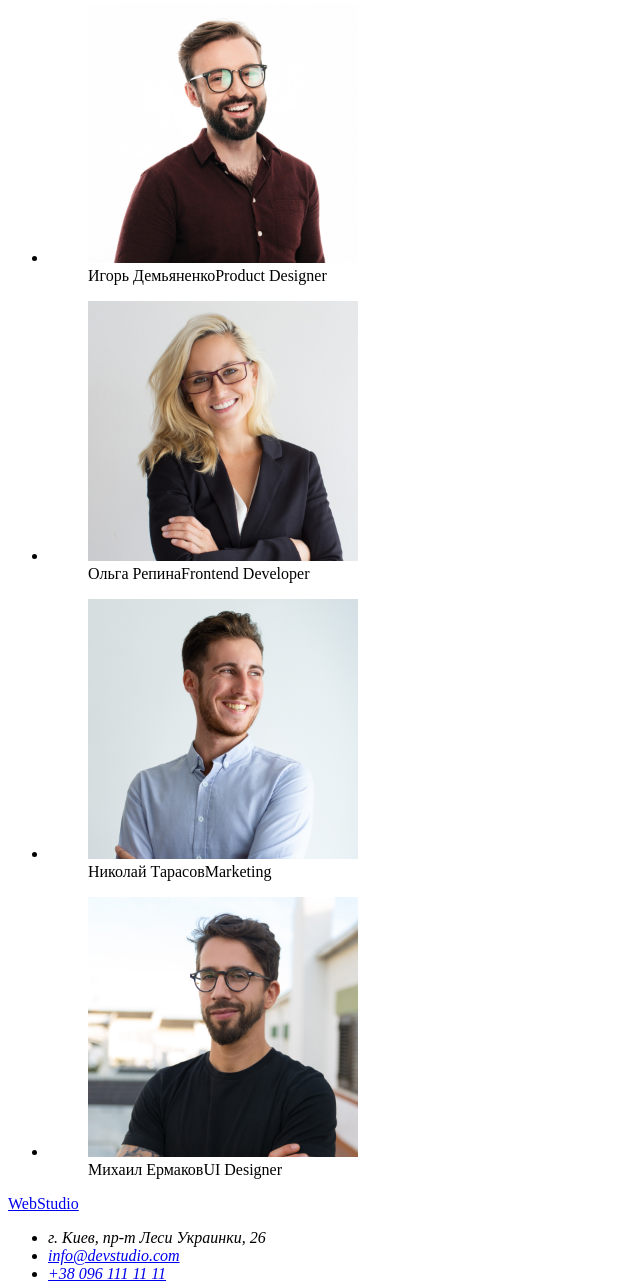
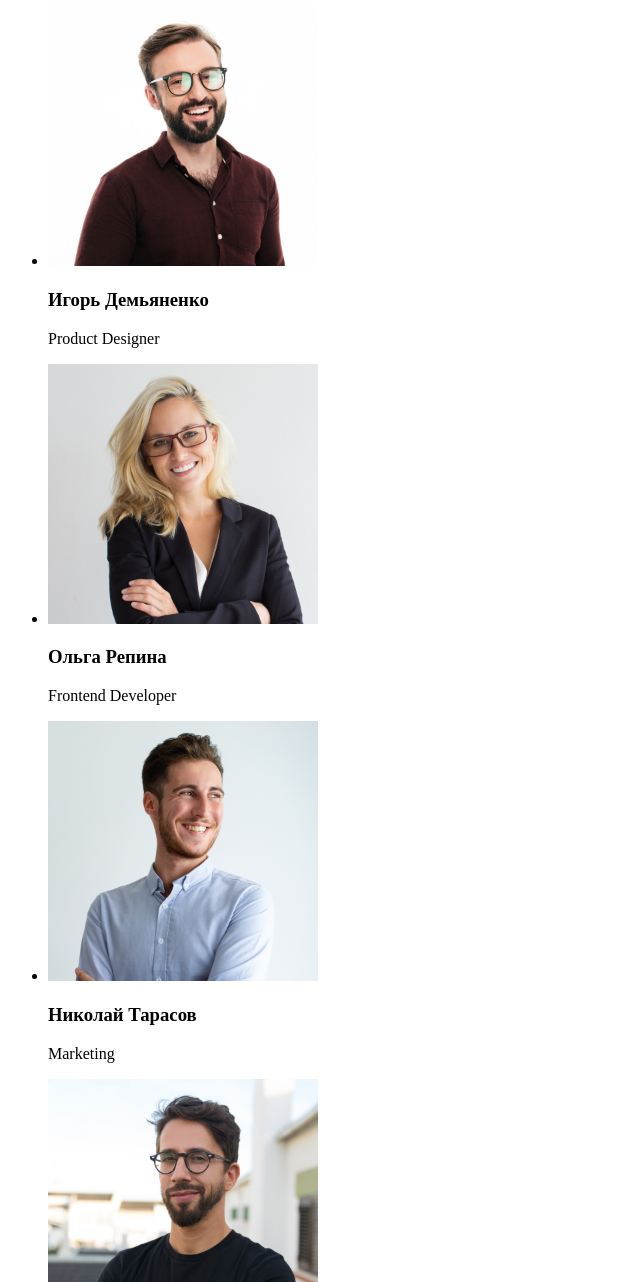
Before and after one commit to Serhii1883/goit-markup-hw-01, a plain HTML site: page index.html in a window 1280 px wide. Shown: the part 1518-2800 px from the top of the page, without its empty margins (0-640 px from the left). Drawn offline with Linux system fonts and the light colour scheme.

Commit message:
completed hw1

```diff
--- a/index.html
+++ b/index.html
@@ -12,7 +12,7 @@
 
         <!-- navigation bar -->
         <nav>
-            <a href="./index.html"> <span>WebStudio</span> </a>
+            <a href="./index.html"> <span>Web</span> Studio </a>
             <ul>
                 <li><a href="./index.html">Студия</a></li>
                 <li><a href="">Портфолио</a></li>
@@ -23,15 +23,16 @@
             <li><a href="mailto:info@devstudio.com">info@devstudio.com</a></li>
             <li><a href="tel:+380961111111">+38 096 111 11 11</a></li>
         </ul>
+    </header>
+
+    <!-- main content -->
+    <main>
 
         <!-- action button -->
         <h1>Эффективные решения <br/>
             для вашего бизнеса</h1>
-        <a href="">Заказать услугу</a>
-    </header>
+        <button type="button">Заказать услугу</button>
 
-    <!-- main content -->
-    <main>
         <!-- features -->
         <section>
             <h2> Наши преимущества </h2>
@@ -59,15 +60,15 @@
             <h2>Чем мы занимаемся</h2>
             <ul>
                 <li>
-                    <a href=""><img src="./images/box-1.jpg" alt="Верстка" width="370"></a>
+                    <a href=""><img src="./images/box-one.jpg" alt="Десктопный код" width="370"></a>
                 </li>
 
                 <li>
-                    <a href=""><img src="./images/box-2.jpg" alt="Дизайн" width="370"></a>
+                    <a href=""><img src="./images/box-two.jpg" alt="Разработка мобильного приложения" width="370"></a>
                 </li>
 
                 <li>
-                    <a href=""><img src="./images/box-3.jpg" alt="Подбор цвета" width="370"></a>
+                    <a href=""><img src="./images/box-three.jpg" alt="Подбор цвета" width="370"></a>
                 </li>
             </ul>
         </section>
@@ -77,31 +78,27 @@
             <h2>Наша команда</h2>
             <ul>
                 <li>
-                    <figure>
-                        <img src="./images/team-member-1.jpg" alt="Сотрудник 1" width="270">
-                        <figcaption> <span>Игорь Демьяненко</span>Product Designer</figcaption>
-                    </figure>
+                    <img src="./images/team-member-one.jpg" alt="Сотрудник 1" width="270">
+                    <h3>Игорь Демьяненко</h3>
+                    <p>Product Designer</p>
                 </li>
 
                 <li>
-                    <figure>
-                        <img src="./images/team-member-2.jpg" alt="Сотрудник 2" width="270">
-                        <figcaption> <span>Ольга Репина</span>Frontend Developer</figcaption>
-                    </figure>
+                    <img src="./images/team-member-two.jpg" alt="Сотрудник 2" width="270">
+                    <h3>Ольга Репина</h3>
+                    <p>Frontend Developer</p>
                 </li>
 
                 <li>
-                    <figure>
-                        <img src="./images/team-member-3.jpg" alt="Сотрудник 3" width="270">
-                        <figcaption> <span>Николай Тарасов</span>Marketing</figcaption>
-                    </figure>
+                    <img src="./images/team-member-three.jpg" alt="Сотрудник 3" width="270">
+                    <h3>Николай Тарасов</h3>
+                    <p>Marketing</p>
                 </li>
 
                 <li>
-                    <figure>
-                        <img src="./images/team-member-4.jpg" alt="Сотрудник 4" width="270">
-                        <figcaption> <span>Михаил Ермаков</span>UI Designer</figcaption>
-                    </figure>
+                    <img src="./images/team-member-four.jpg" alt="Сотрудник 4" width="270">
+                    <h3>Михаил Ермаков</h3>
+                    <p>UI Designer</p>
                 </li>
             </ul>
         </section>
@@ -109,15 +106,16 @@
 
     <!-- main page footer -->
     <footer>
-        <a href="./index.html"> <span>WebStudio</span> </a>
+        <a href="./index.html"> <span>Web</span> Studio </a>
 
         <!-- contacts -->
         <address>
-            <ul>
-                <li>г. Киев, пр-т Леси Украинки, 26</li>
-                <li><a href="mailto:info@devstudio.com">info@devstudio.com</a></li>
-                <li><a href="tel:+380961111111">+38 096 111 11 11</a></li>
-            </ul>
+            г. Киев, пр-т Леси Украинки, 26</li>
+        </address>
+
+        <address>
+            <li><a href="mailto:info@devstudio.com">info@devstudio.com</a></li>
+            <li><a href="tel:+380961111111">+38 096 111 11 11</a></li>
         </address>
     </footer>
 
```
Also changed, not shown: .prettierrc.json (added), images/box-one.jpg (renamed from images/box-1.jpg), images/box-three.jpg (renamed from images/box-3.jpg), images/box-two.jpg (renamed from images/box-2.jpg), images/team-member-four.jpg (renamed from images/team-member-4.jpg), images/team-member-one.jpg (renamed from images/team-member-1.jpg), images/team-member-three.jpg (renamed from images/team-member-3.jpg), images/team-member-two.jpg (renamed from images/team-member-2.jpg).
